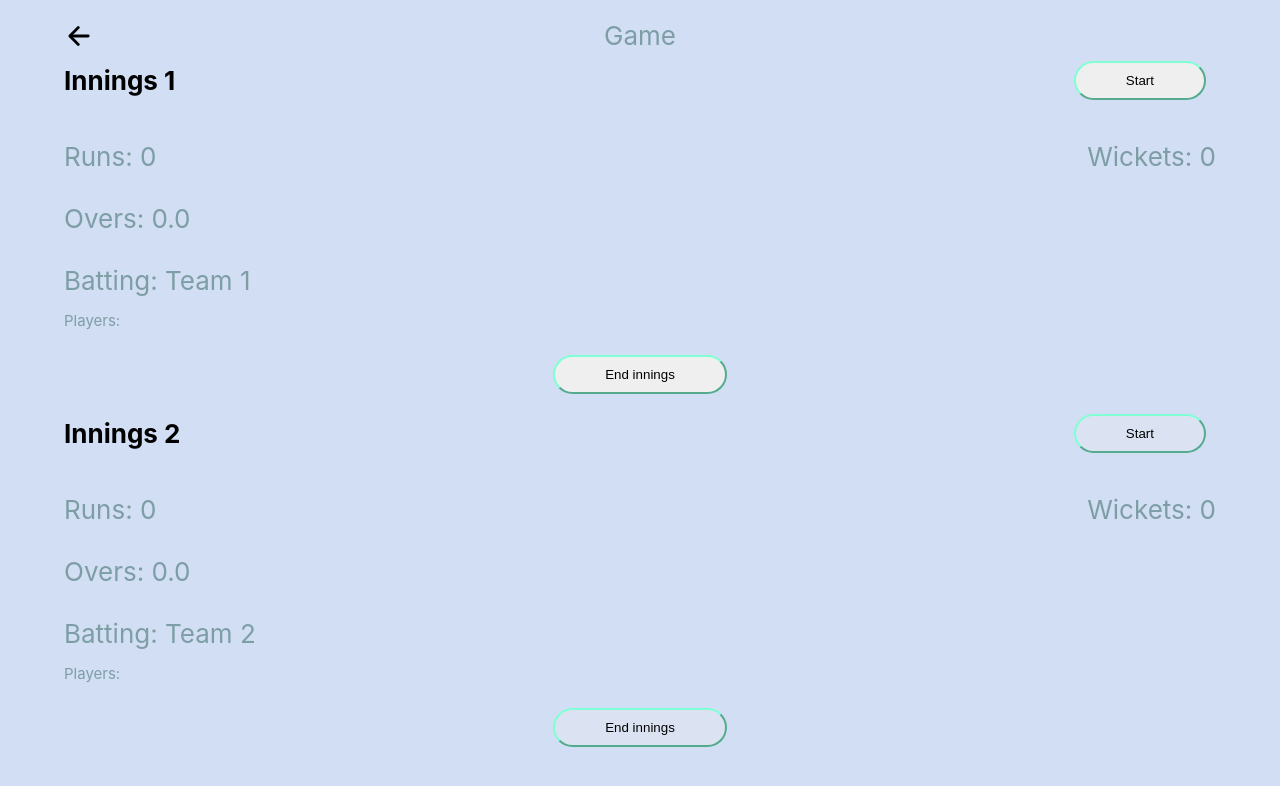
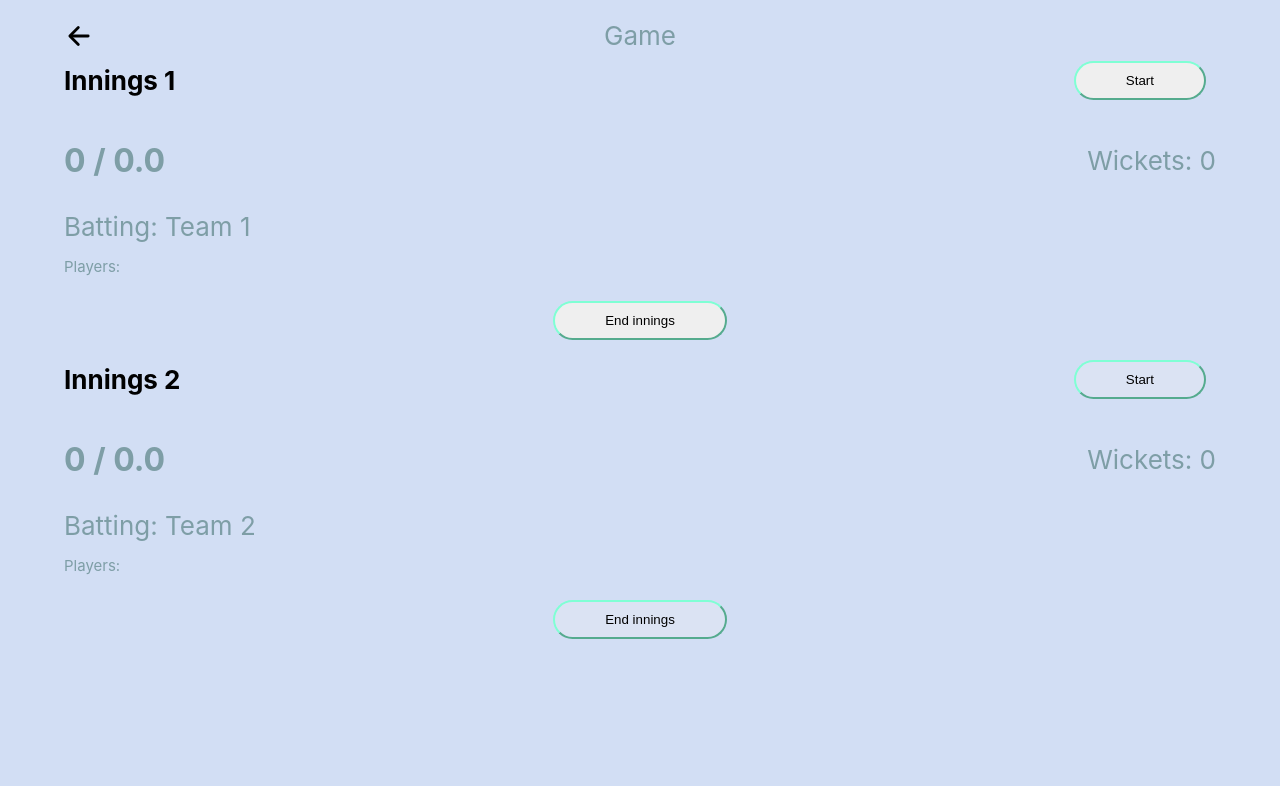
Before and after one commit to rughvi/indoorcricket, a React (Create React App) app: page /game in a window 1280 px wide. Shown: the top 786 px of the page. Built offline with nearby package versions, Linux system fonts and the light colour scheme; no server answers; the database is empty.

Commit message:
Game screen changes

```diff
--- a/src/Game/Game.tsx
+++ b/src/Game/Game.tsx
@@ -80,14 +80,10 @@ const Game = () => {
                 </div>
                 <br/>
                 <div className="GameCard-header">
-                   <div>Runs: {currentGame.game.innings1TotalRuns ?? 0}</div>
-                   <div>Wickets: {currentGame.game.innings1Wickets ?? 0}</div>
+                    <div style={{fontWeight: 'bold', fontSize: 'calc(16px + 2vmin)'}}>{currentGame.game.innings1TotalRuns ?? 0} / {Math.floor((currentGame.game.innings1TotalBalls ?? 0) / 6)}.{(currentGame.game.innings1TotalBalls ?? 0) % 6}</div>
+                    <div>Wickets: {currentGame.game.innings1Wickets ?? 0}</div>
                 </div>
                 <br/>
-                <div className="GameCard-header">
-                   <div>Overs: {Math.floor((currentGame.game.innings1TotalBalls ?? 0) / 6)}.{(currentGame.game.innings1TotalBalls ?? 0) % 6}</div>
-                </div>
-                <br />
                 <div className="GameCard-header">
                    <div>Batting: {currentGame.game.teamBattingFirst === Teams.One? 'Team 1' : 'Team 2'}</div>
                 </div>
@@ -105,14 +101,10 @@ const Game = () => {
                 </div>
                 <br/>
                 <div className="GameCard-header">
-                   <div>Runs: {currentGame.game.innings2TotalRuns ?? 0}</div>
+                   <div style={{fontWeight: 'bold', fontSize: 'calc(16px + 2vmin)'}}>{currentGame.game.innings2TotalRuns ?? 0} / {Math.floor((currentGame.game.innings2TotalBalls ?? 0) / 6)}.{(currentGame.game.innings2TotalBalls ?? 0) % 6}</div>
                    <div>Wickets: {currentGame.game.innings2Wickets ?? 0}</div>
                 </div>
                 <br/>
-                <div className="GameCard-header">
-                   <div>Overs: {Math.floor((currentGame.game.innings2TotalBalls ?? 0) / 6)}.{(currentGame.game.innings2TotalBalls ?? 0) % 6}</div>
-                </div>
-                <br />
                 <div className="GameCard-header">
                    <div>Batting: {currentGame.game.teamBattingFirst === Teams.One? 'Team 2' : 'Team 1'}</div>
                 </div>
```
